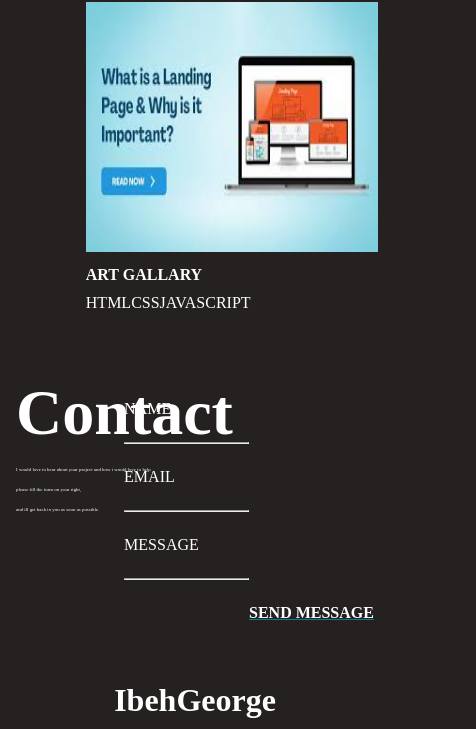
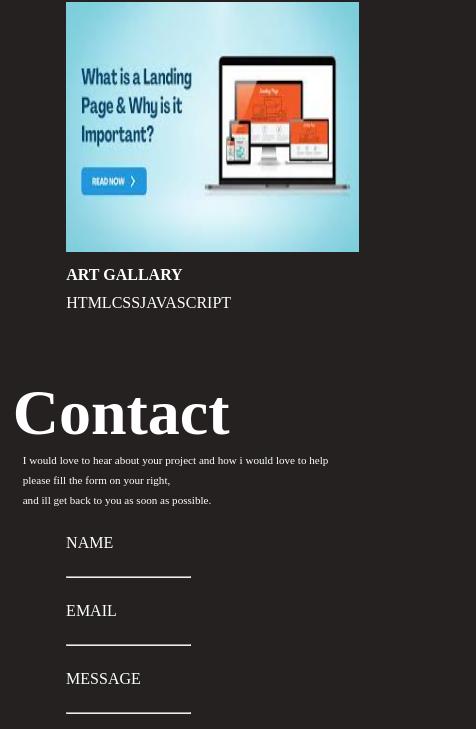
Before and after one commit to Response051/frontEnd-Mentor, a plain HTML site: page Project-2/index.html in a window 390 px wide. Shown: the part 3264-3993 px from the top of the page, 476 px wide, since content can reach past the window. Drawn offline with Linux system fonts and the light colour scheme.

Commit message:
some parts of the media responsiveness

```diff
--- a/Project-2/styles.css
+++ b/Project-2/styles.css
@@ -8,6 +8,7 @@ body {
   width: 100%;
   font-size: calc(10px +1vw);
   color: #ffffff;
+  overflow-x: hidden;
 }
 /* header section */
 .header {
@@ -83,10 +84,10 @@ img {
   margin: 2rem 0px;
 }
 .main-flex-font,
-  h4,
-  p {
-    margin: 10px 0px;
-  }
+h4,
+p {
+  margin: 10px 0px;
+}
 /* sub main section ends */
 
 /* main-flex section begins */
@@ -140,6 +141,11 @@ hr {
 /* footer ends */
 
 @media screen and (max-width: 600px) {
+  html {
+    overflow-x: hidden;
+    position: relative;
+    right: 5%;
+  }
   .header {
     align-items: center;
     flex-direction: column;
@@ -189,5 +195,16 @@ hr {
     position: relative;
     left: 15%;
   }
-
+  .footer-flex {
+    align-items: center;
+    flex-flow: column wrap;
+  }
+  .info {
+    position: relative;
+    left: 20%;
+  }
+  .contact > p {
+    font-size: calc(45% + 1vw);
+    margin: 0em 10px;
+  }
 }
```
